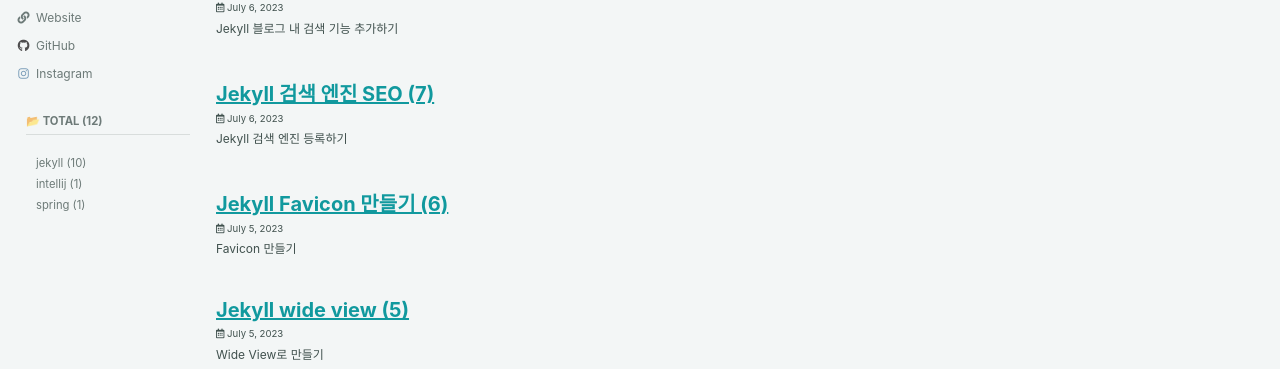
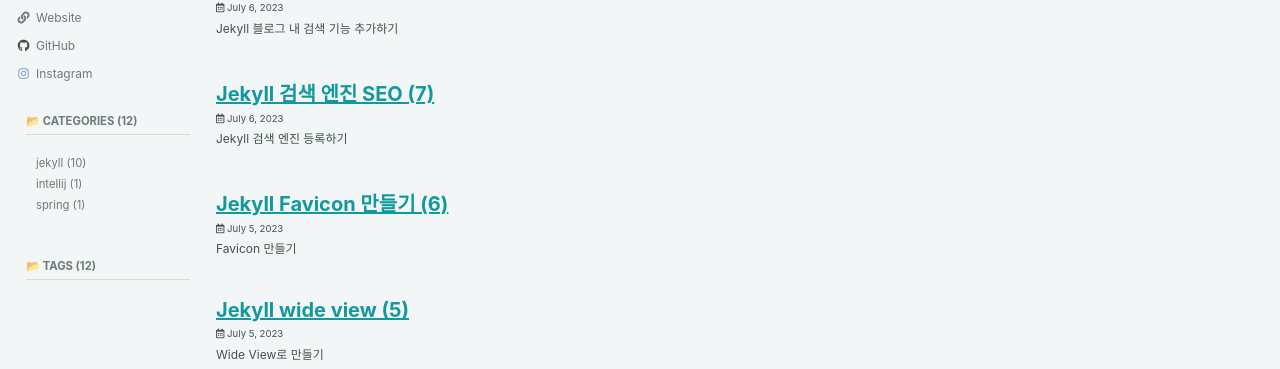
Before and after one commit to KwakTaeMin/KwakTaeMin.github.io, a Jekyll site: the page built from index.html, in a window 1280 px wide. Shown: the part 315-684 px from the top of the page. Built offline with Jekyll 4.4.1, drawn with Linux system fonts in a browser that asks for light colours; cached includes are drawn as plain includes; some web fonts are replaced; the list of posts is cut into pages by our own code.

Commit message:
메인 상단 수정

```diff
--- a/_includes/author-profile.html
+++ b/_includes/author-profile.html
@@ -245,7 +245,7 @@
       <nav class="nav__list">
         <ul class="nav__items" id="category_tag_menu">
           <li>
-            <span class="nav__sub-title">📂 Total ({{site.posts | size}})</span>
+            <span class="nav__sub-title">📂 Categories ({{site.posts | size}})</span>
             <ul>
               {% for category in site.categories %}
               {% if category %}
@@ -257,6 +257,20 @@
             </ul>
           </li>
         </ul>
+        <ul class="nav__items" id="tag_menu">
+          <li>
+            <span class="nav__sub-title">📂 Tags ({{site.posts | size}})</span>
+            <ul>
+              {% for tag in site.tags %}
+              {% if tags %}
+              <li>
+                <a href="/tags/#{{tag[0] | slugify}}" class="">{{tag[0]}} ({{tag[1].size}})</a>
+              </li>
+              {% endif %}
+              {% endfor %}
+            </ul>
+          </li>
+        </ul>
       </nav>
     </ul>
   </div>
```
